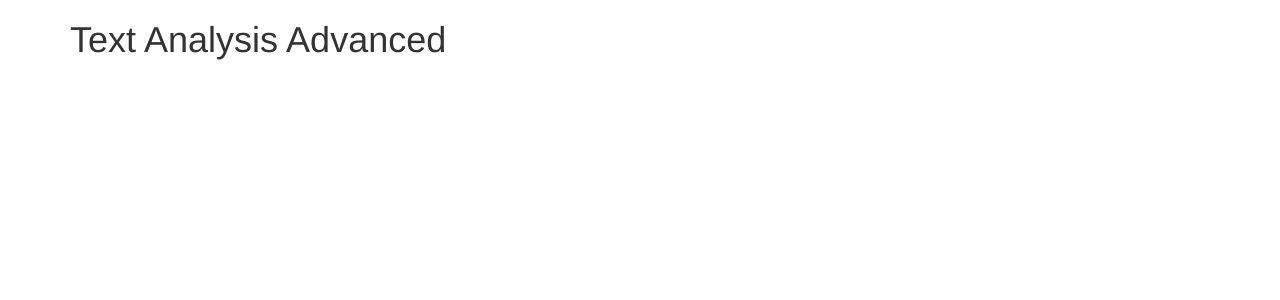
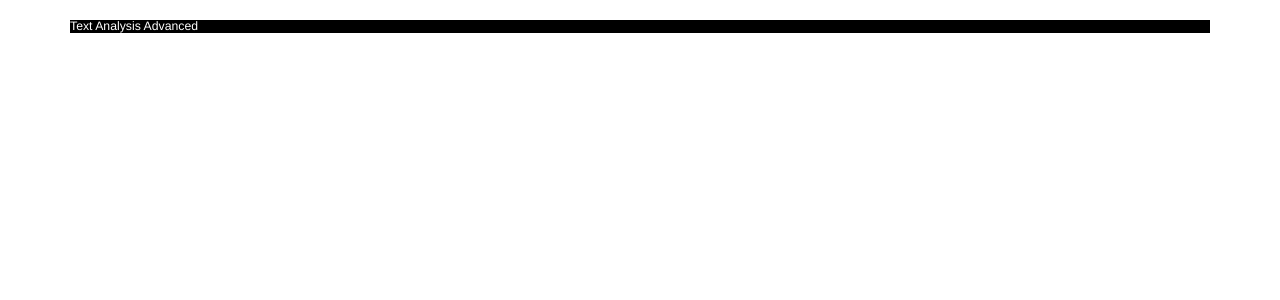
Before and after one commit to ranesi/text_analysis_django, a Django app: page / in a window 1280 px wide. Shown: the top 300 px of the page. Run offline with Django 3.2, Linux system fonts and the light colour scheme; some libraries are stand-ins or nearby versions.

Commit message:
added static files to html template

```diff
--- a/ta_web/static/css/style.css
+++ b/ta_web/static/css/style.css
@@ -0,0 +1,6 @@
+h1 {
+  color: #FFF;
+  background-color: #000;
+  font: "Courier New", Courier, monospace;
+  font-size: 0.875em;
+}
--- a/ta_web/templates/ta_web/base.html
+++ b/ta_web/templates/ta_web/base.html
@@ -3,6 +3,7 @@
 <html lang="en">
 
 <head>
+
   <meta charset="utf-8">
   <meta name="viewport" content="width=device-width, initial-scale=1">
   <title>Text Analysis Advanced</title>
@@ -12,19 +13,32 @@
 
   <!--- STATIC FILES --->
   <link rel="stylesheet" href="{% static 'css/style.css' %}">
+  <script src="{% static 'javascript/scripts.js' %}"></script>
+
 </head>
 
 <body>
+
   <div class="container">
+
     <div class="row">
+
       <div class="col-sm-12">
+
         <h1>Text Analysis Advanced</h1>
+
       </div>
+
     </div>
+
     <div class="row">
+
       {% block content %} {% endblock %}
+
     </div>
+
   </div>
+
 </body>
 
 </html>
```
